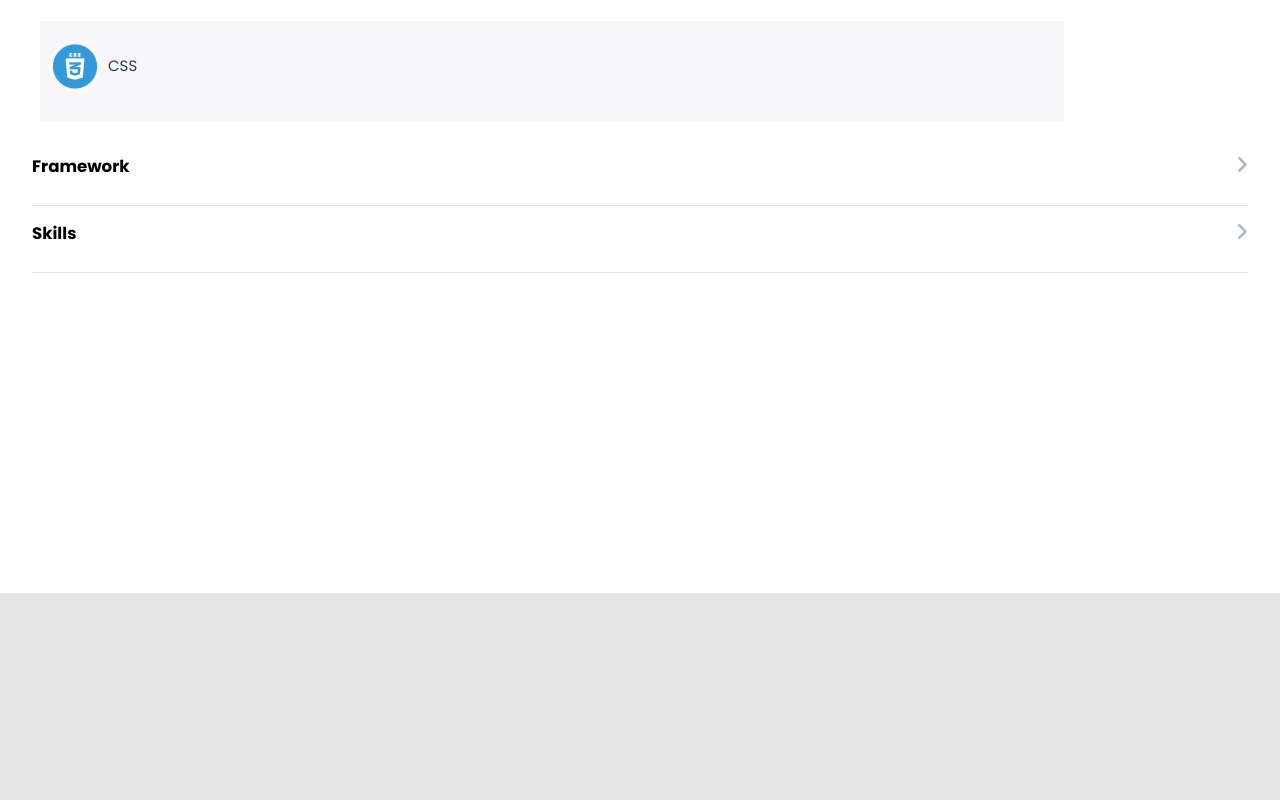
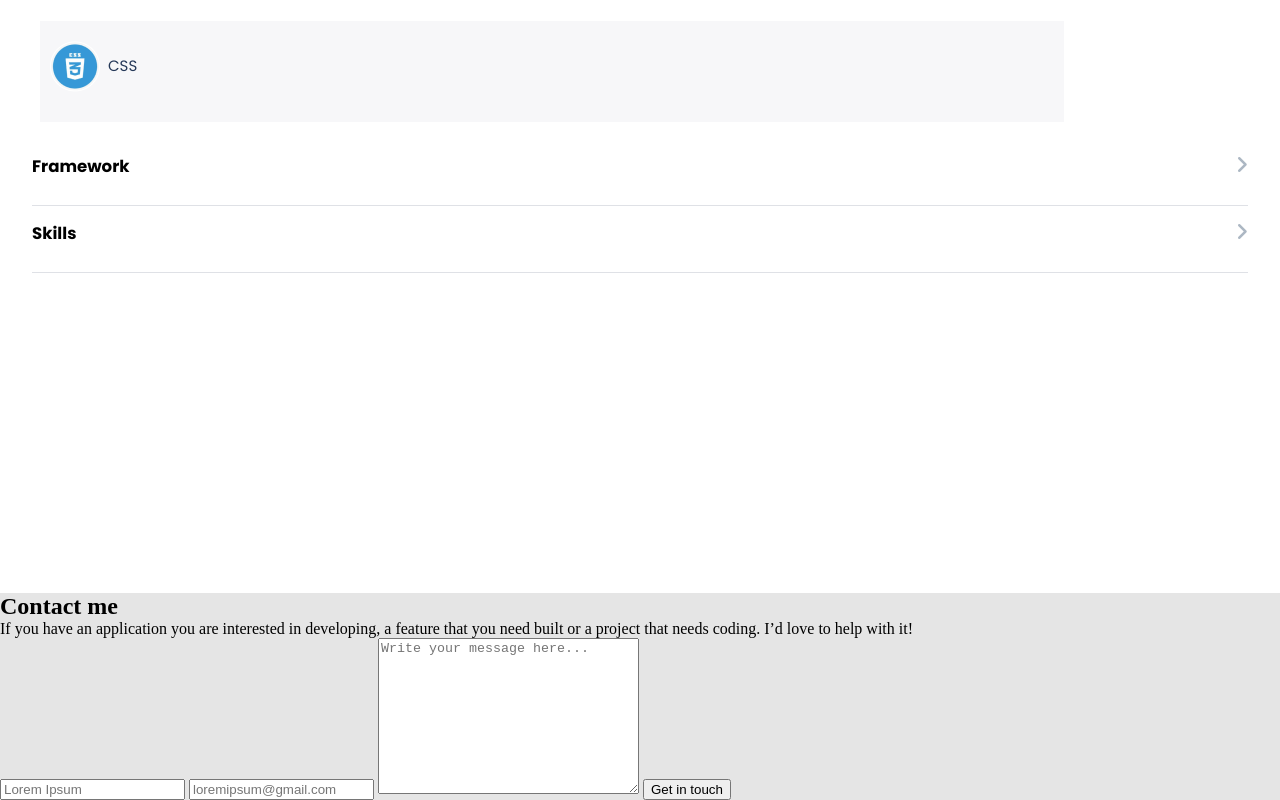
Before and after one commit to blessing-michael/portfolio, a website: page index.html in a window 1280 px wide. Shown: the part 3046-3846 px from the top of the page. Before the commit the page ends 3639 px from the top, so only its background shows below. Drawn offline with Linux system fonts and the light colour scheme.

Commit message:
Add contact form to index.html

```diff
--- a/index.html
+++ b/index.html
@@ -299,6 +299,21 @@
           </div>
         </article>
       </section>
+
+      <section class="form-section">
+        <div class="contact-title">
+            <h1 class="contact">Contact me</h1>
+            <p class="contact-p">If you have an application you are interested in developing, a feature that you need built or a project that needs coding.
+                I’d love to help with it!</p>
+        </div>
+        <form action="">
+            <input type="text" placeholder="Lorem Ipsum" id="name" max="30" required>
+            <input type="email" name="email" id="email" placeholder="loremipsum@gmail.com" required>
+            <textarea name="message" id="message" cols="30" rows="10" placeholder="Write your message here..." required max="500" ></textarea>
+            <button type="submit" class="contact-btn">Get in touch</button>
+        </form>
+
+    </section>
     </main>
   </body>
 </html>
```
